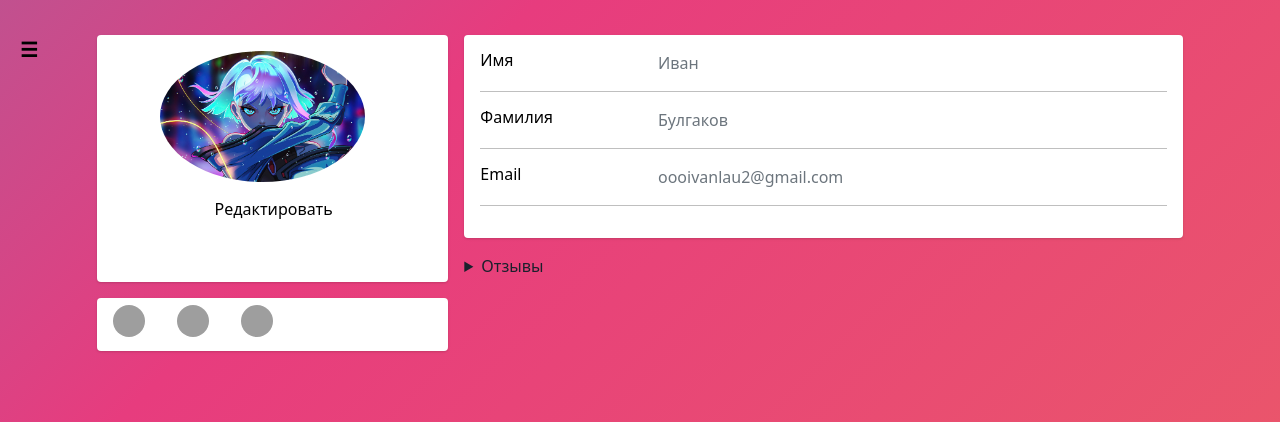
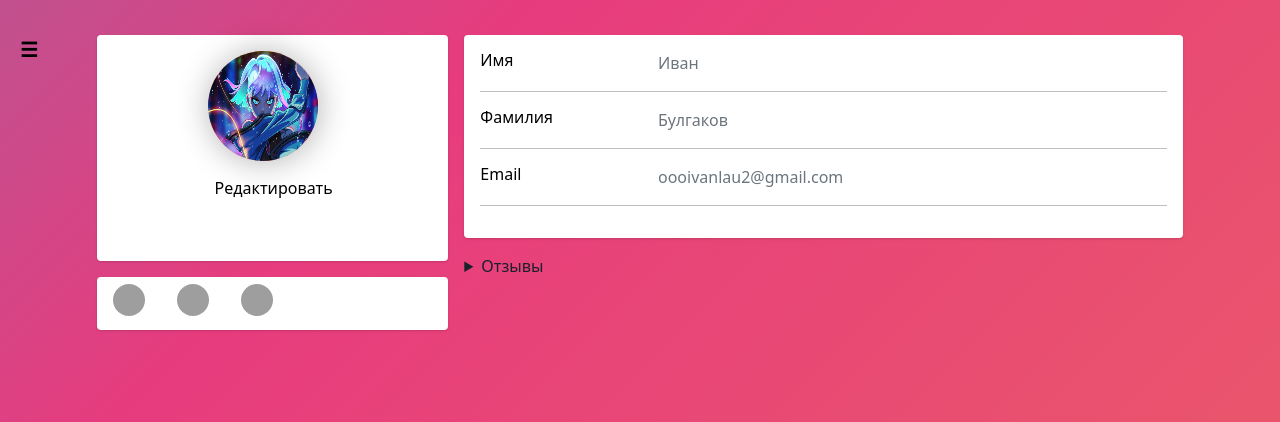
Before and after one commit to OnnnyxXx/Tasks, a Django app: page /tasks/user_home/ in a window 1280 px wide. Shown: the top 422 px of the page. Run offline with Django 4.2, Linux system fonts and the light colour scheme; a user stored in the database is signed in; data comes from the database, SQL or seed files in the repository; both versions use the stored data as it was after the commit; grey boxes are pictures that could not be loaded.

Commit message:
Photo for user post

```diff
--- a/coolsite/coolsite/settings.py
+++ b/coolsite/coolsite/settings.py
@@ -41,6 +41,7 @@ INSTALLED_APPS = [
     'django.contrib.sites',
     'tasks_app.apps.TasksAppConfig',
     'tasks_app_user.apps.TasksAppUserConfig',
+
 
 ]
 
--- a/coolsite/coolsite/urls.py
+++ b/coolsite/coolsite/urls.py
@@ -9,6 +9,7 @@ urlpatterns = [
     path('', include('tasks_app.urls')),
     path('tasks/', include('tasks_app_user.urls')),
 
+
 ]+ static(settings.STATIC_URL, document_root=settings.STATIC_URL)
 if settings.DEBUG:
         urlpatterns += static(settings.MEDIA_URL, document_root=settings.MEDIA_ROOT)
--- a/coolsite/tasks_app/static/tasks_app/css/tasks_app.css
+++ b/coolsite/tasks_app/static/tasks_app/css/tasks_app.css
@@ -121,9 +121,10 @@ nav justify-content-left{
     }
 
 .nav-img {
-    max-width: 25px;
+    max-width: 60px;
     border-radius: 55%;
-	width: 40;
+    width: 40;
+    height: 32px;
 
 }
 
--- a/coolsite/tasks_app_user/templates/tasks_app_user/home_user.html
+++ b/coolsite/tasks_app_user/templates/tasks_app_user/home_user.html
@@ -13,13 +13,18 @@
 
 
 }
-	.profile-pic{
-		max-width: 205px;
-		max-height:200px;
-
-        border-radius: 50%;
-		height: auto;
-		transform: scale(1);
+.profile-pic{
+  height: 110px;
+  width: 110px;
+  background: linear-gradient(90deg, #ff9966, #ff5e62);
+  z-index: 10;
+  box-shadow: 1px 1px 2rem rgba(0, 0, 0, 0.3);
+  border-radius: 100%;
+  left: -10%;
+  top: -13%;
+  display: flex;
+  align-items: center;
+  justify-content: center;
 	}
 .main-body {
     padding: 15px;
@@ -172,6 +177,9 @@ ol, ul {
     float: none;
     display: block;
   }
+}
+.required {
+  color: red;
 }
 </style>
 <div class="container">
```
Also changed, not shown: coolsite/tasks_app_user/templates/tasks_app_user/create.html (+6 -1 lines), coolsite/tasks_app_user/templates/tasks_app_user/tasks_home.html (+34 -10 lines), coolsite/tasks_app_user/templates/tasks_app_user/user_profile.html (+12 -7 lines), coolsite/tasks_app_user/templates/tasks_app_user/user_reviews.html (+4 -4 lines), coolsite/db.sqlite3.
